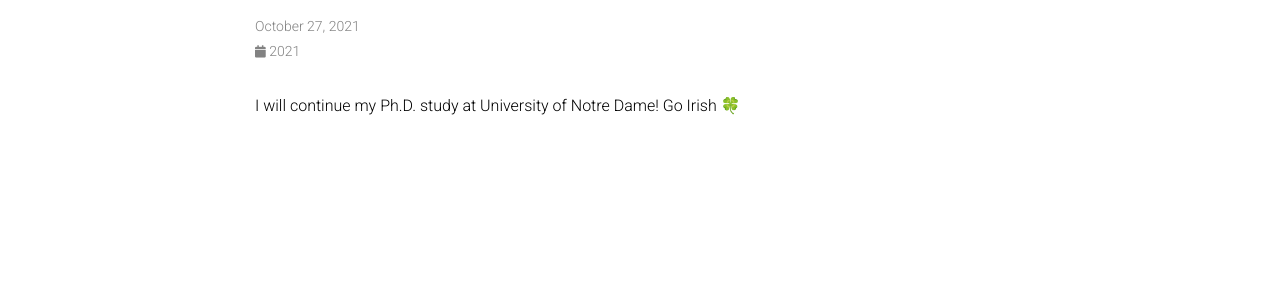
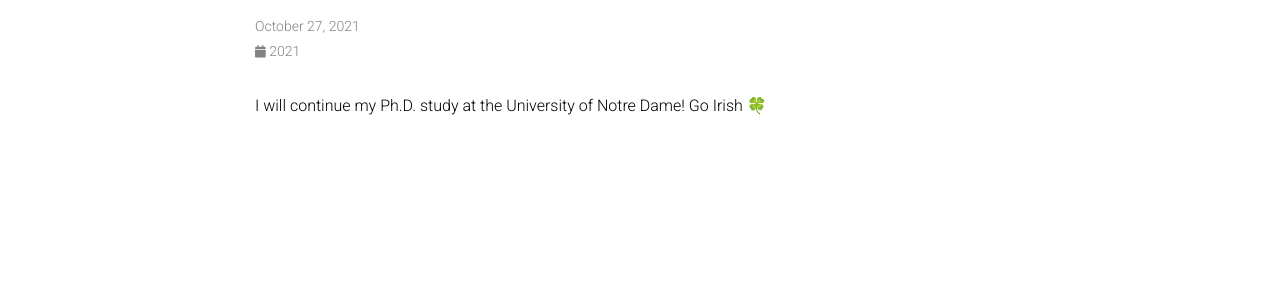
Before and after one commit to roryzhengzhang/roryzhengzhang.github.io, a Jekyll site: the page built from _news/Notre-Dame.md, in a window 1280 px wide. Shown: the part 145-432 px from the top of the page. Built offline with Jekyll 4.4.1, drawn with Linux system fonts in a browser that asks for light colours; full-size pictures stand in for the smaller copies a plugin makes; emoji names are drawn with the system emoji font; comment, search, counter and statistics services are not loaded; a style sheet for code colours, icons or effects is not loaded.

```diff
--- a/_layouts/about.html
+++ b/_layouts/about.html
@@ -36,7 +36,7 @@ layout: default
                 class="fab fa-twitter"></i>&nbsp;&nbsp;Twitter</a></li>
           {%- endif %}
           {%- if site.email %}
-          <li><a href="mailto:{{ site.email | encode_email }}" title="Email"><i
+          <li><a href="mailto:{{ site.email }}" title="Email"><i
                 class="fas fa-envelope"></i>&nbsp;&nbsp;Email</a></li>
           {%- endif %}
           {%- if site.scholar_userid %}
--- a/_news/Notre-Dame.md
+++ b/_news/Notre-Dame.md
@@ -4,4 +4,4 @@ date: 2021-10-27 15:59:00-0400
 inline: true
 ---
 
-I will continue my Ph.D. study at University of Notre Dame! Go Irish :four_leaf_clover:
+I will continue my Ph.D. study at the University of Notre Dame! Go Irish :four_leaf_clover:
```
